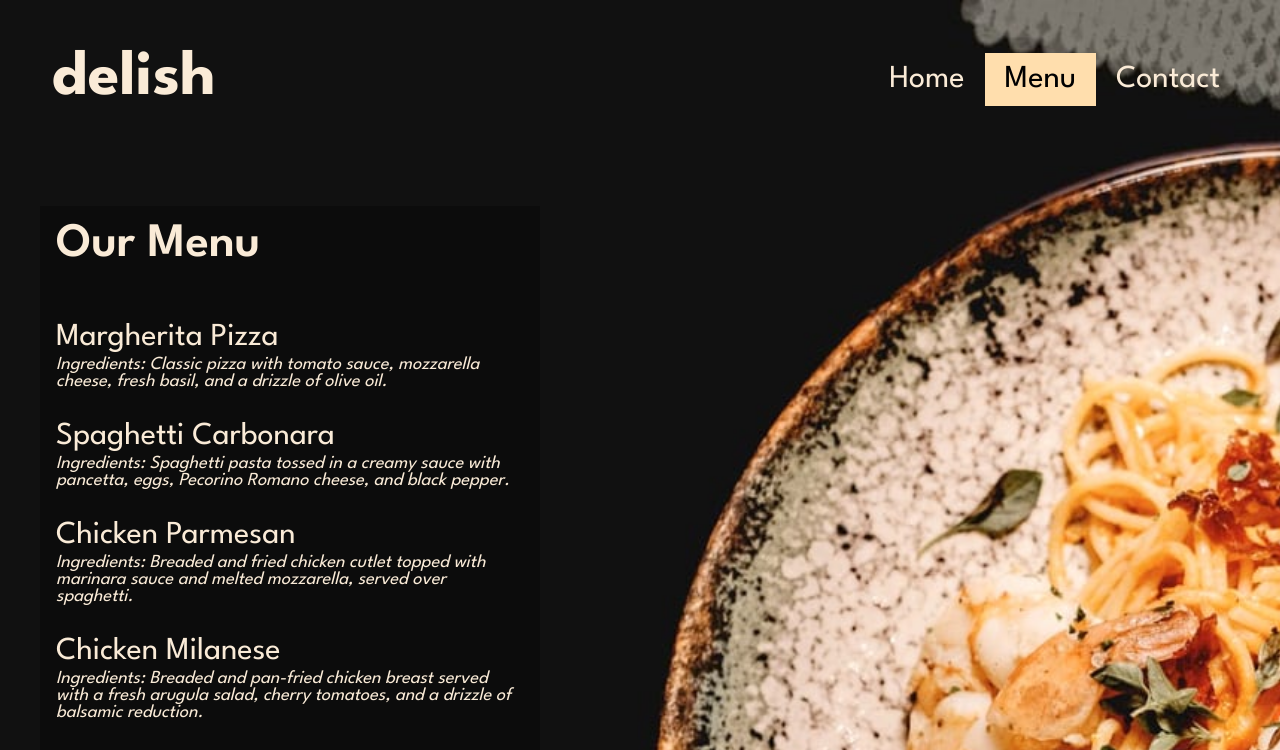
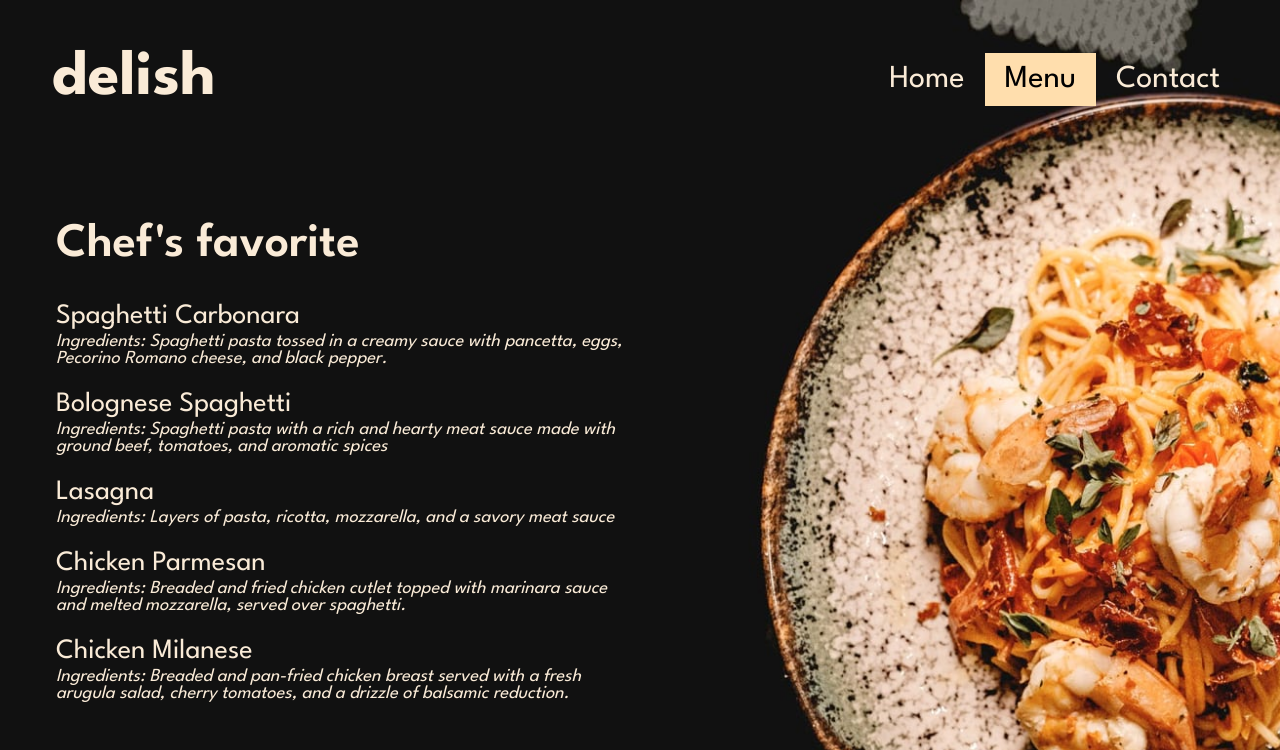
Before and after one commit to vsilagy/restaurant, a website built with webpack: page src/index.html in a window 1280 px wide. Both pictures are taken after a click on the button "Menu". Shown: the top 750 px of the page. Built offline with nearby package versions, Linux system fonts and the light colour scheme.

Commit message:
update the style

```diff
--- a/src/css/style.css
+++ b/src/css/style.css
@@ -71,10 +71,9 @@ body {
 	flex-direction: column;
 	align-items: flex-start;
 	margin-top: 3rem;
-	max-width: 500px;
-	gap: 2.5rem;
+	max-width: 600px;
+	gap: 1.5rem;
 	padding: 1rem;
-	background-color: rgba(0, 0, 0, 0.3);
 }
 .hero h2 {
 	font-size: 3rem;
@@ -84,24 +83,17 @@ body {
 	font-size: 1.15rem;
 	font-style: italic;
 }
-.chef {
-	max-width: 20rem;
-	border-radius: 12px;
-}
-.menu-wrapper {
-	display: flex;
-	flex-direction: column;
-}
 .menu-item {
-	padding: 1rem 0;
+	padding: 0.75rem 0;
 }
 .menu-title {
-	font-size: 2rem;
+	font-size: 1.75rem;
 	padding-bottom: 0.25rem;
 }
 .map {
 	border-radius: 50%;
 	max-width: 20rem;
+	margin-top: 1rem;
 }
 /* footer */
 .footer {
--- a/src/modules/Menu.js
+++ b/src/modules/Menu.js
@@ -1,26 +1,26 @@
 import { main } from './page-load';
-import menuImg from '../images/menu.jpg';
 import { createElement } from './utils';
 
 export default function Menu() {
 	const menu = createElement('div', {
 		className: 'hero',
 	});
-	const heading = createElement('h2', { content: 'Our Menu' });
+	const heading = createElement('h2', { content: `Chef's favorite` });
 	const wrapper = createElement('div', { className: 'menu-wrapper' });
 
 	const items = [
 		createMenu(
-			'Margherita Pizza',
-			'Classic pizza with tomato sauce, mozzarella cheese, fresh basil, and a drizzle of olive oil.',
-			'22',
+			'Spaghetti Carbonara',
+			'Spaghetti pasta tossed in a creamy sauce with pancetta, eggs, Pecorino Romano cheese, and black pepper.',
 		),
 		createMenu(
-			'Spaghetti Carbonara',
-			'Spaghetti pasta tossed in a creamy sauce with pancetta, eggs, Pecorino Romano cheese, and black pepper.',
-			'20',
+			'Bolognese Spaghetti',
+			'Spaghetti pasta with a rich and hearty meat sauce made with ground beef, tomatoes, and aromatic spices',
 		),
-
+		createMenu(
+			'Lasagna',
+			'Layers of pasta, ricotta, mozzarella, and a savory meat sauce',
+		),
 		createMenu(
 			'Chicken Parmesan',
 			'Breaded and fried chicken cutlet topped with marinara sauce and melted mozzarella, served over spaghetti.',
@@ -29,27 +29,6 @@ export default function Menu() {
 		createMenu(
 			'Chicken Milanese',
 			' Breaded and pan-fried chicken breast served with a fresh arugula salad, cherry tomatoes, and a drizzle of balsamic reduction.',
-			'26',
-		),
-		createMenu(
-			'Bolognese Spaghetti',
-			'Spaghetti pasta with a rich and hearty meat sauce made with ground beef, tomatoes, and aromatic spices',
-			'22',
-		),
-		createMenu(
-			'Lasagna',
-			'Layers of pasta, ricotta, mozzarella, and a savory meat sauce',
-			'25',
-		),
-		createMenu(
-			'Penne alla Vodka',
-			'Penne pasta in a creamy tomato and vodka sauce, garnished with fresh basil and Parmesan cheese.',
-			'22',
-		),
-		createMenu(
-			'Tiramisu',
-			'A classic Italian dessert made with layers of coffee-soaked ladyfingers and mascarpone cheese, dusted with cocoa powder.',
-			'12',
 		),
 	];
 
```
Also changed, not shown: src/images/menu.jpg (deleted).
